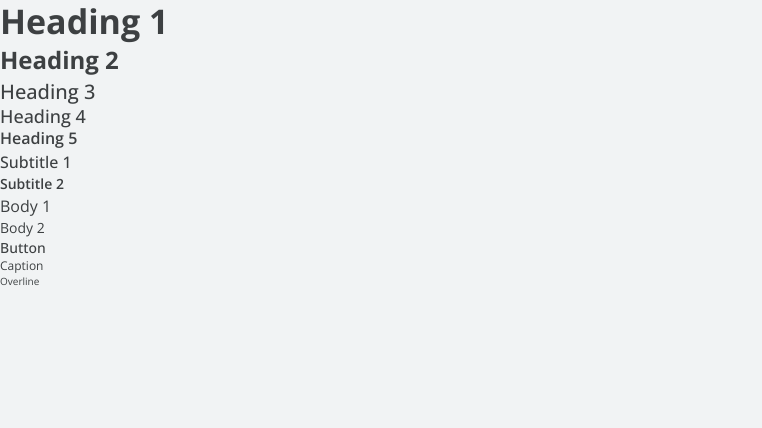
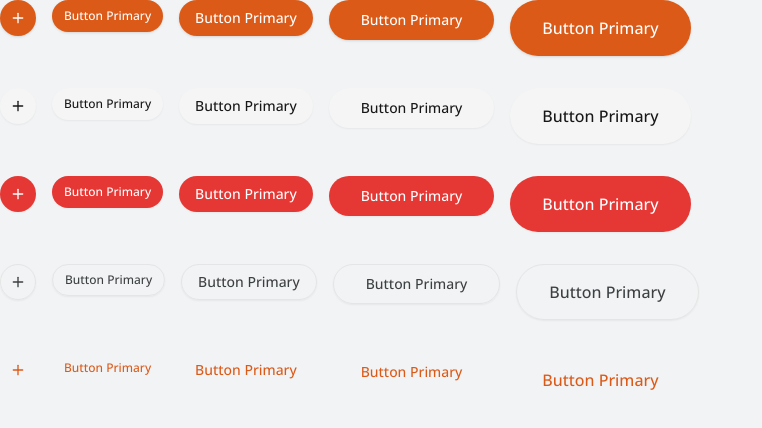
Before and after one commit to nurmuhamadas/next-chat, a Next.js app: page / in a window 1280 px wide. Shown: the top 428 px of the page, without its empty margins (0-762 px from the left). Built offline with nearby package versions, Linux system fonts and the light colour scheme.

Commit message:
Component: Button

```diff
--- a/package.json
+++ b/package.json
@@ -9,6 +9,7 @@
     "lint": "next lint"
   },
   "dependencies": {
+    "@radix-ui/react-slot": "^1.1.0",
     "class-variance-authority": "^0.7.0",
     "clsx": "^2.1.1",
     "lucide-react": "^0.460.0",
--- a/src/app/page.tsx
+++ b/src/app/page.tsx
@@ -1,18 +1,79 @@
+import { PlusIcon } from "lucide-react"
+
+import { Button } from "@/components/ui/button"
+
 export default function Home() {
   return (
-    <div className="">
-      <h1 className="text-h1">Heading 1</h1>
-      <h2 className="text-h2">Heading 2</h2>
-      <h3 className="text-h3">Heading 3</h3>
-      <h4 className="text-h4">Heading 4</h4>
-      <h5 className="text-h5">Heading 5</h5>
-      <div className="text-subtitle-1">Subtitle 1</div>
-      <div className="text-subtitle-2">Subtitle 2</div>
-      <div className="text-body-1">Body 1</div>
-      <div className="text-body-2">Body 2</div>
-      <div className="text-button">Button</div>
-      <div className="text-caption">Caption</div>
-      <div className="text-overline">Overline</div>
+    <div className="flex flex-col gap-y-8">
+      <div className="flex gap-x-4">
+        <Button size="icon">
+          <PlusIcon />
+        </Button>
+        <Button size="sm">Button Primary</Button>
+        <Button>Button Primary</Button>
+        <Button size="lg">Button Primary</Button>
+        <Button size="xl">Button Primary</Button>
+      </div>
+      <div className="flex gap-x-4">
+        <Button variant="secondary" size="icon">
+          <PlusIcon />
+        </Button>
+        <Button variant="secondary" size="sm">
+          Button Primary
+        </Button>
+        <Button variant="secondary">Button Primary</Button>
+        <Button variant="secondary" size="lg">
+          Button Primary
+        </Button>
+        <Button variant="secondary" size="xl">
+          Button Primary
+        </Button>
+      </div>
+      <div className="flex gap-x-4">
+        <Button variant="destructive" size="icon">
+          <PlusIcon />
+        </Button>
+        <Button variant="destructive" size="sm">
+          Button Primary
+        </Button>
+        <Button variant="destructive">Button Primary</Button>
+        <Button variant="destructive" size="lg">
+          Button Primary
+        </Button>
+        <Button variant="destructive" size="xl">
+          Button Primary
+        </Button>
+      </div>
+      <div className="flex gap-x-4">
+        <Button variant="outline" size="icon">
+          <PlusIcon />
+        </Button>
+        <Button variant="outline" size="sm">
+          Button Primary
+        </Button>
+        <Button variant="outline">Button Primary</Button>
+        <Button variant="outline" size="lg">
+          Button Primary
+        </Button>
+        <Button variant="outline" size="xl">
+          Button Primary
+        </Button>
+      </div>
+      <div className="flex gap-x-4">
+        <Button variant="link" size="icon">
+          <PlusIcon />
+        </Button>
+        <Button variant="link" size="sm">
+          Button Primary
+        </Button>
+        <Button variant="link">Button Primary</Button>
+        <Button variant="link" size="lg">
+          Button Primary
+        </Button>
+        <Button variant="link" size="xl">
+          Button Primary
+        </Button>
+      </div>
     </div>
   )
 }
--- /dev/null
+++ b/src/components/ui/button.tsx
@@ -0,0 +1,58 @@
+import * as React from "react"
+
+import { Slot } from "@radix-ui/react-slot"
+import { cva, type VariantProps } from "class-variance-authority"
+
+import { cn } from "@/lib/utils"
+
+const buttonVariants = cva(
+  "inline-flex items-center justify-center gap-2 whitespace-nowrap rounded-full text-sm font-medium transition-colors focus-visible:outline-none focus-visible:ring-1 focus-visible:ring-ring disabled:pointer-events-none disabled:opacity-50 [&_svg]:pointer-events-none [&_svg]:size-4 [&_svg]:shrink-0",
+  {
+    variants: {
+      variant: {
+        primary: "bg-primary text-white shadow hover:bg-primary/90",
+        destructive: "bg-error text-white shadow-sm hover:bg-error/90",
+        outline:
+          "border border-input bg-transparent shadow-sm hover:bg-grey-2 hover:text-foreground",
+        secondary:
+          "bg-secondary text-secondary-foreground shadow-sm hover:bg-secondary/80",
+        ghost: "hover:bg-secondary hover:text-foreground",
+        link: "text-primary underline-offset-4 hover:underline",
+      },
+      size: {
+        default: "h-9 px-4 py-2",
+        sm: "h-8 px-3 text-xs",
+        lg: "h-10 px-8",
+        xl: "h-14 px-8 text-base",
+        icon: "size-9",
+        "icon-sm": "size-7",
+      },
+    },
+    defaultVariants: {
+      variant: "primary",
+      size: "default",
+    },
+  },
+)
+
+export interface ButtonProps
+  extends React.ButtonHTMLAttributes<HTMLButtonElement>,
+    VariantProps<typeof buttonVariants> {
+  asChild?: boolean
+}
+
+const Button = React.forwardRef<HTMLButtonElement, ButtonProps>(
+  ({ className, variant, size, asChild = false, ...props }, ref) => {
+    const Comp = asChild ? Slot : "button"
+    return (
+      <Comp
+        className={cn(buttonVariants({ variant, size, className }))}
+        ref={ref}
+        {...props}
+      />
+    )
+  },
+)
+Button.displayName = "Button"
+
+export { Button, buttonVariants }
```
Also changed, not shown: 1 other file (tests, documents, lock files or other folders).
